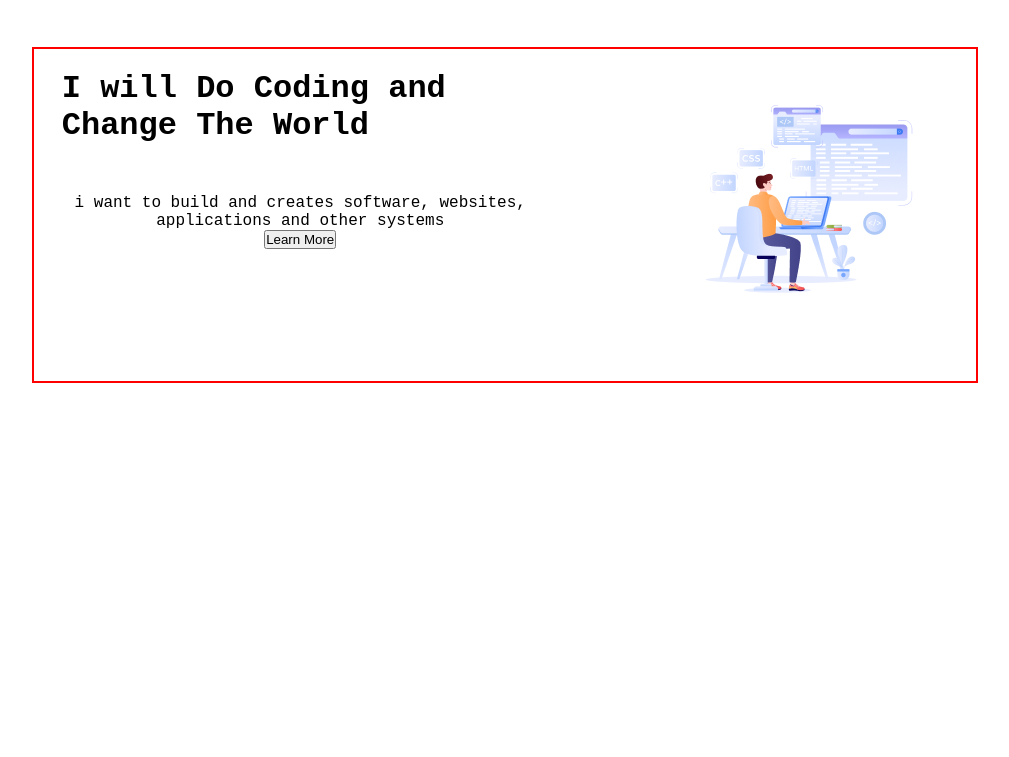
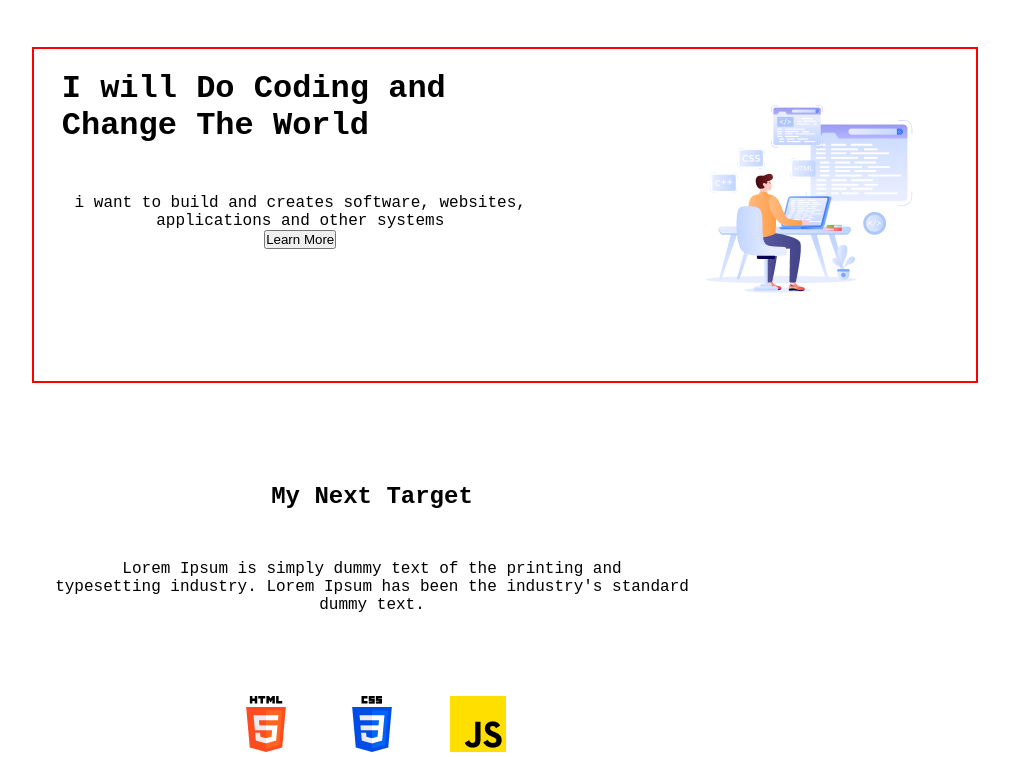
Before and after one commit to Ikramhossan01/web-landing-page, a plain HTML site: page index.html in a window 1280 px wide. Shown: the part 1427-2184 px from the top of the page, without its empty margins (268-1277 px from the left). Before the commit the page ends 1810 px from the top, so only its background shows below. Drawn offline with Linux system fonts and the light colour scheme; a web font is replaced by a local one.

Commit message:
third  part

```diff
--- a/index.html
+++ b/index.html
@@ -73,9 +73,43 @@
                 <img src="assets/Group 4.png" alt="">
             </div>
         </div>
+        <!-- <div class="ispiration-section">
+
+            <h1>My Inspiration</h1>
+
+            <p>I will help People by creating Modern <br>
+                Web System</p>
+                <div class="youtube-link">
+                    <iframe width="420" height="345" src="https://www.youtube.com/embed/tgbNymZ7vqY">
+                    </iframe>
+                </div>
+        </div>
+        <div class="Target-banner">
+
+            <h1>My Current Target</h1>
+            <p>I will help People by creating Modern <br>
+                Web System</p>
+        </div> -->
       </header>
     <main>
-
+         <section class="featured-image-container">
+            <div class="featurd-title-container">
+                <h1>My Next Target</h1>
+                <p>Lorem Ipsum is simply dummy text of the printing and <br>
+                    typesetting industry. Lorem Ipsum has been the industry's standard dummy text.</p>
+            </div>
+           <div class="featured-image">
+            <div>
+                <img src="./assets/html.png" alt="">
+            </div>
+            <div>
+                <img src="./assets/css.png" alt="">
+            </div>
+            <div>
+                <img src="./assets/js.png" alt="">
+            </div>
+           </div>
+         </section>
     </main>
     <footer>
 
--- a/style.css
+++ b/style.css
@@ -72,7 +72,7 @@ body{
 
 }
 .banner-image-container{
-    width: 259.56px;
+   width: 259.56px;
    height: 217.01px;
    left: 0.36%;
    right: -0.36%;
@@ -95,3 +95,57 @@ body{
 .button{
     background-color: white;
 }
+/* /* .ispiration-section{
+    width: 1140px;
+    height: 777px;
+    padding: 0;
+    margin-top: 100px;
+    text-align: center;
+    text-decoration: none;
+    justify-content: center;
+}
+.Target-banner{
+    width: 477px;
+    height: 0;
+    display: flex;
+    flex-direction: column;
+    justify-content: center;
+    align-items: center;
+    margin-top: 0px;
+    /* margin-right: 150px; */
+    text-decoration: none;
+    margin-left: 15%;
+    margin-bottom: 1000px; */
+} */
+
+.featured-image-container{
+    width: 946px;
+    height: 113px;
+    border: 2px solid red;
+    margin-top: ;
+}
+.featurd-title-container{
+    /* border: 2px solid red; */
+    width: 50%;
+    height: 113px;
+    display: flex;
+    flex-direction: column;
+    justify-items: center;
+    align-items: center;
+    margin: 0 auto;
+    margin-top: 100px;
+}
+.featured-image{
+    display: flex;
+    justify-content: center;
+    align-items: center;
+    margin-top: 100px;
+    gap: 50px;
+
+}
+.first-image{
+    width: 364px;
+    height: 299px;
+    justify-content: center;
+    align-items: center;
+}
```
